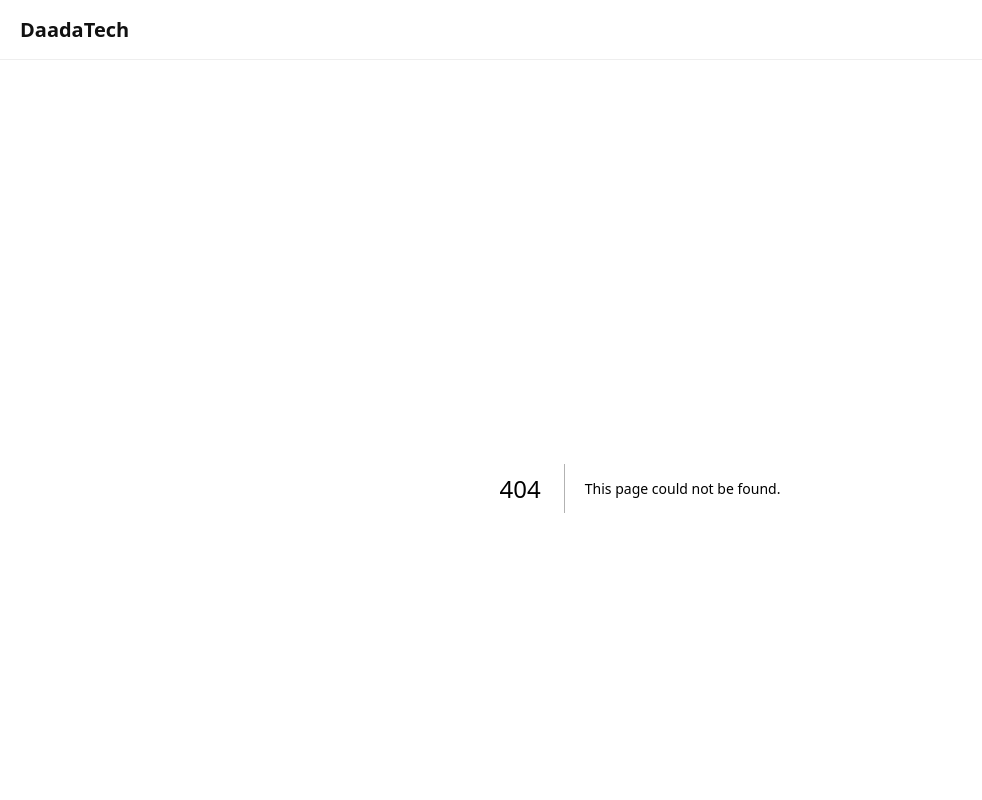
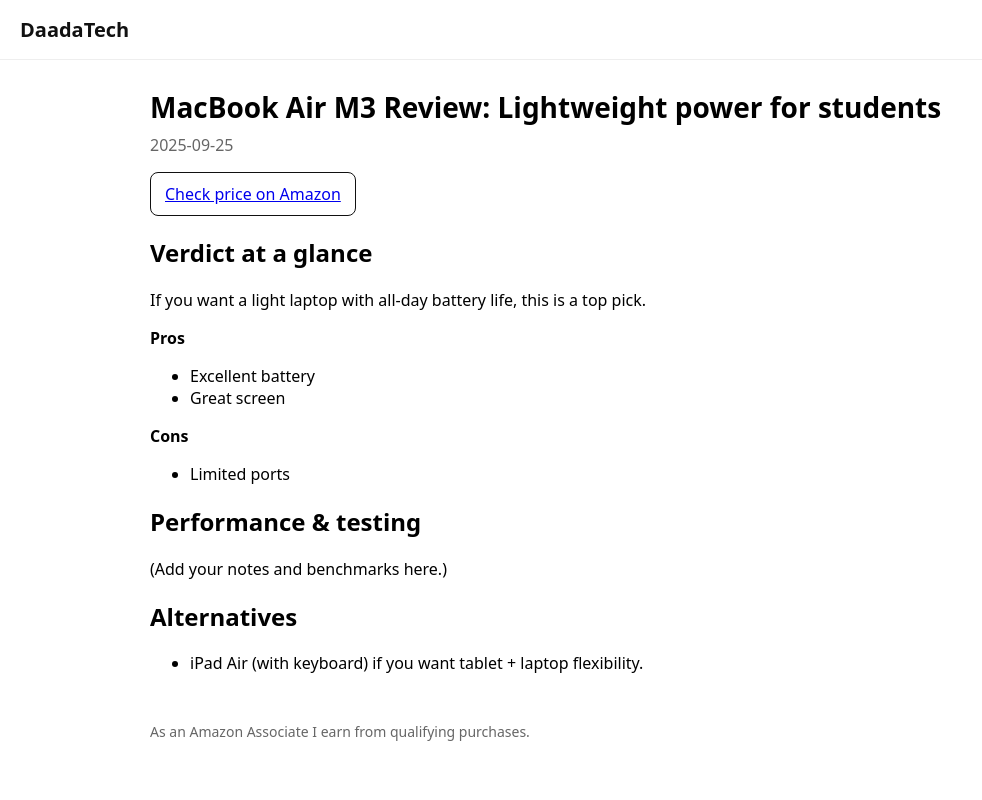
Before and after one commit to nlaicadavid/daadatech, a Next.js app: page /reviews/macbook-air-m3 in a window 1280 px wide. Before the commit this address had no page. Shown: the top 800 px of the page, without its empty margins (0-982 px from the left). Built offline with nearby package versions, Linux system fonts and the light colour scheme.

Commit message:
Create page.tsx

```diff
--- /dev/null
+++ b/app/reviews/[slug]/page.tsx
@@ -0,0 +1,39 @@
+import { getPostBySlug, listSlugs } from "@/lib/posts";
+import { MDXRemote } from "next-mdx-remote/rsc";
+
+export async function generateStaticParams() {
+  const slugs = await listSlugs("reviews");
+  return slugs.map(slug => ({ slug }));
+}
+
+export default async function ReviewPage({ params }: { params: { slug: string } }) {
+  const post = await getPostBySlug("reviews", params.slug);
+  if (!post) return <div>Not found</div>;
+
+  return (
+    <article>
+      <h1 style={{fontSize:28, marginBottom:8}}>{post.frontMatter.title}</h1>
+      <p style={{color:"#666", marginTop:0}}>{post.frontMatter.date}</p>
+
+      {post.frontMatter.asin && (
+        <div style={{margin:"16px 0"}}>
+          <a
+            href={`https://www.amazon.com/dp/${post.frontMatter.asin}?tag=YOURTAG-20&ascsubtag=${params.slug}`}
+            rel="nofollow sponsored"
+            target="_blank"
+            style={{
+              display:"inline-block",
+              padding:"10px 14px",
+              borderRadius:8,
+              border:"1px solid #111"
+            }}
+          >
+            Check price on Amazon
+          </a>
+        </div>
+      )}
+
+      <MDXRemote source={post.content} />
+    </article>
+  );
+}
```
